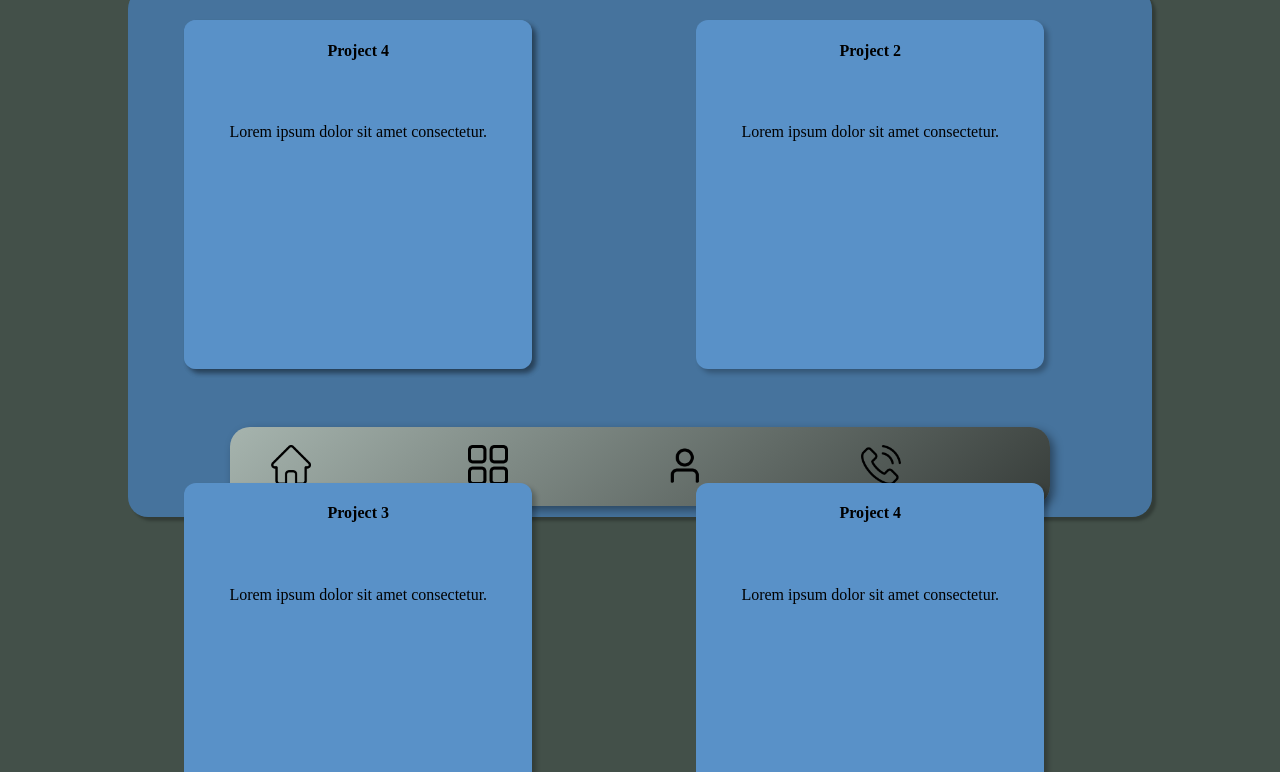
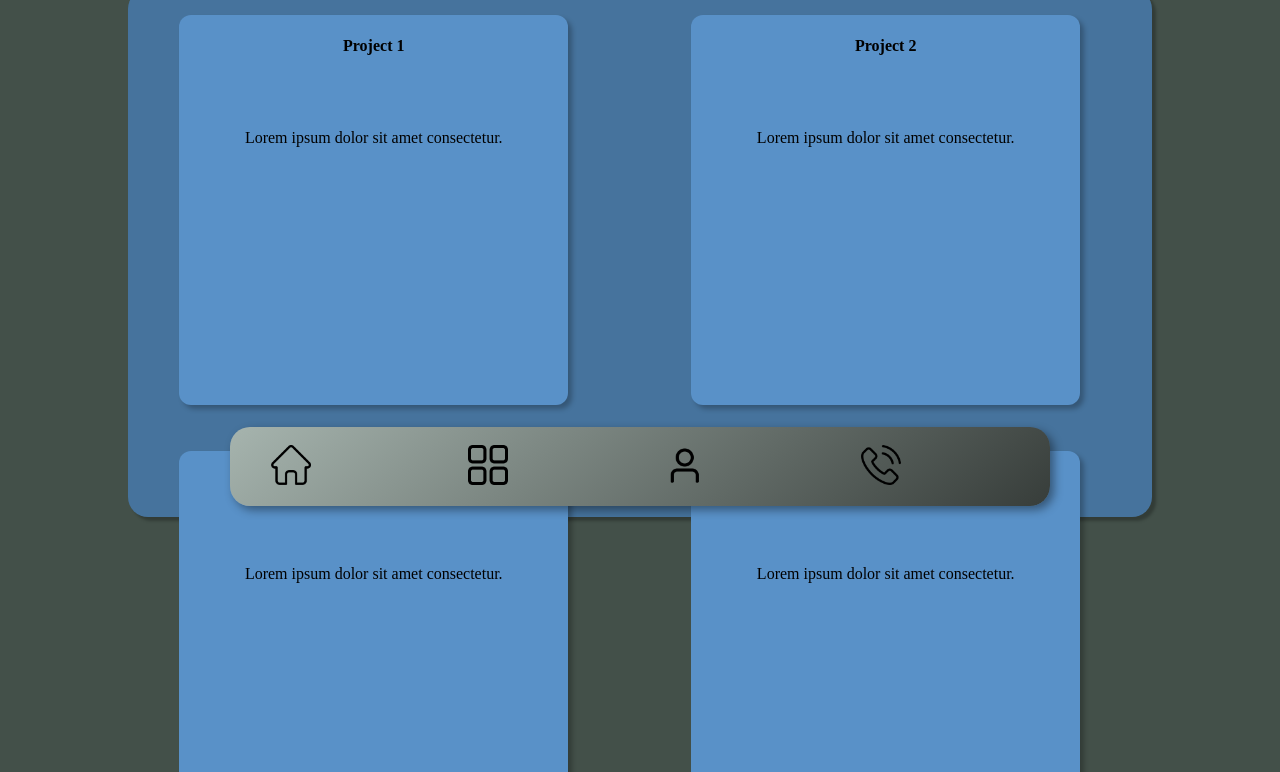
Before and after one commit to Blackninja5112/Portfolio, a plain HTML site: page menu.html in a window 1280 px wide. Shown: the part 283-1055 px from the top of the page. Drawn offline with Linux system fonts and the light colour scheme.

Commit message:
v0.1.2 some style changes and fixing broken link

```diff
--- a/css/home.css
+++ b/css/home.css
@@ -45,14 +45,13 @@
 .pr {
     display: grid;
     grid-template-rows: 25% 1fr;
-    width: 85%;
-    height: 85%;
+    width: 95%;
+    height: 95%;
     background-color: var(--boxClr);
     border-radius: 12px;
     text-align: center;
     max-width: 95%;
     box-shadow: 4px 4px 5px var(--shadow-col);
-    translate: 5px 5px;
     transition: all 0.5s;
 }
 
--- a/css/menu.css
+++ b/css/menu.css
@@ -1,7 +1,7 @@
 .rapper {
     display: grid;
     grid-template-columns: 10vw 1fr 10vw;
-    grid-template-rows: 7vh 7vh 6vh 14vh  9vh 43vh 14vh;
+    grid-template-rows: 10vh 4vh 10vh 10vh 9vh 43vh 14vh;
 }
 
 
@@ -26,7 +26,7 @@ Im also keeping the other procent to not mess up from procent to vw */
     text-decoration: underline;
     color: var(--alt-text-col);
     grid-column: 2;
-    grid-row: 5;
+    grid-row: 4;
 }
 
 .pr {
@@ -34,24 +34,21 @@ Im also keeping the other procent to not mess up from procent to vw */
     grid-row: 2;
     display: grid;
     grid-template-rows: 25% 1fr;
-    width: 85%;
-    height: 85%;
+    width: 95%;
+    height: 95%;
     background-color: var(--boxClr);
     border-radius: 12px;
     text-align: center;
-    max-width: 95%;
+    max-width: 100%;
     box-shadow: 4px 4px 5px var(--shadow-col);
-    translate: 5px 5px;
+    translate: 0px 0px;
     transition: all 0.5s;
 }
 
-.pr-2 {
-    grid-column: 4;
-}
-
-.pr:hover {
+/* Only for pc vers */
+/* .pr:hover {
     width: 100%;
     height: 100%;
     translate: 0 0;
     transition: all 0.5s;
-}
+} */
--- a/css/styles.css
+++ b/css/styles.css
@@ -40,6 +40,7 @@ html {
     grid-template-rows: 20% 1fr 10%;
     width: 100%;
     height: 100%;
+    z-index: 98;
 
     grid-row: 7;
     grid-column: 2;
--- a/menu.html
+++ b/menu.html
@@ -11,6 +11,10 @@
     <div class="rapper">
 
         <h1 class="pf">PORTFOLIO</h1>
+
+        <div class="title-desc">
+            <h1>All projects</h1>
+        </div>
 
         <div class="project-container" id="project-container">
             <!-- <div class="project"></div> -->
@@ -26,10 +30,7 @@
                 <h4>Project 3</h4>
                 <p>Lorem ipsum dolor sit amet consectetur.</p>
             </div>
-            <div class="pr-4 pr">
-                <h4>Project 4</h4>
-                <p>Lorem ipsum dolor sit amet consectetur.</p>
-            </div>
+
             <div class="pr-4 pr">
                 <h4>Project 4</h4>
                 <p>Lorem ipsum dolor sit amet consectetur.</p>
@@ -42,6 +43,7 @@
                 <h4>Project 4</h4>
                 <p>Lorem ipsum dolor sit amet consectetur.</p>
             </div>
+
         </div>
 
         <div class="main-navbar">
--- a/menu.js
+++ b/menu.js
@@ -13,7 +13,7 @@ space += "5%"
 
 for(let i = 1; i <= totProject; i++) {
     if (i != totProject) {
-    space += " 32vw 10%"
+    space += " 32vw 5%"
 } else {
     space += " 32vw"
 }
```
